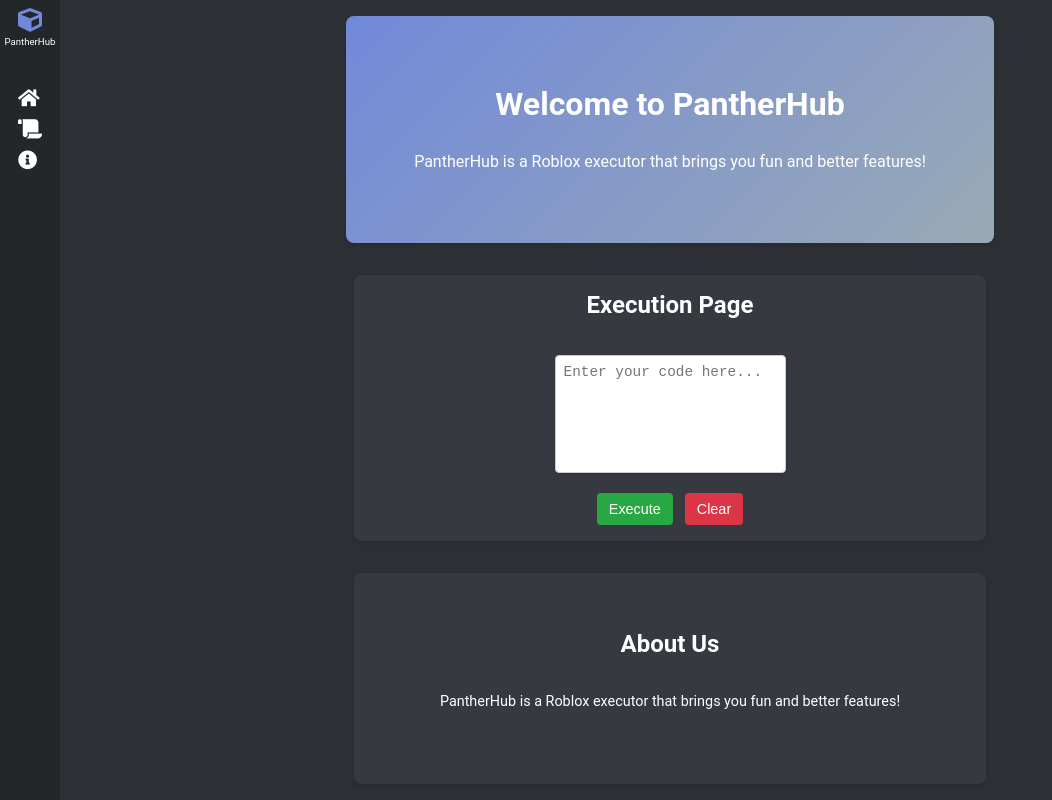
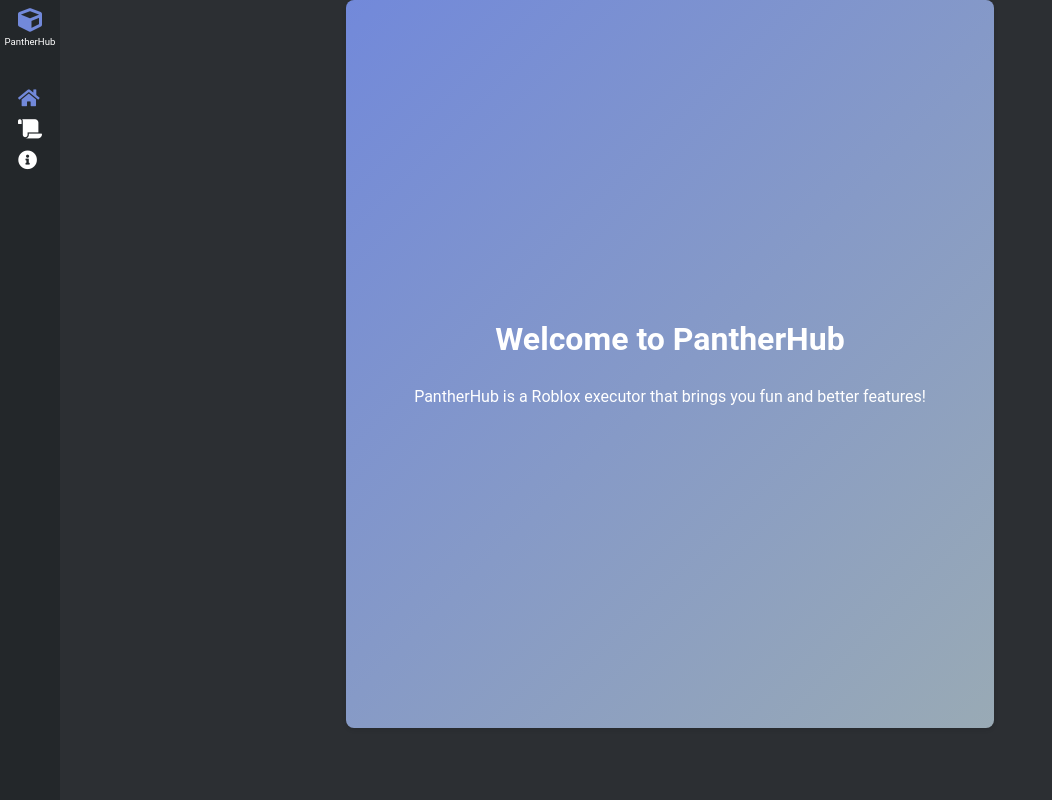
Before and after one commit to panthercheats/test2, a plain HTML site: page index.html in a window 1280 px wide. Both pictures are taken after a click on the link 28 px from the left and 98 px from the top of the page. Shown: the whole page, without its empty margins (0-1052 px from the left). Drawn offline with Linux system fonts and the light colour scheme.

Commit message:
Update index.html

```diff
--- a/index.html
+++ b/index.html
@@ -62,7 +62,8 @@
             font-size: 1.2rem;
         }
 
-        .sidebar ul li a:hover {
+        .sidebar ul li a:hover,
+        .sidebar ul li a.active {
             color: #7289da;
         }
 
@@ -75,7 +76,6 @@
         }
 
         main {
-            height: 100vh;
             display: flex;
             flex-direction: column;
             align-items: center;
@@ -86,7 +86,7 @@
         section {
             width: 90%;
             max-width: 600px;
-            height: 100vh;
+            min-height: calc(100vh - 120px); /* Adjust the height to ensure spacing */
             display: flex;
             flex-direction: column;
             align-items: center;
@@ -95,7 +95,7 @@
             padding: 1rem;
             border-radius: 8px;
             box-shadow: 0 2px 4px rgba(0, 0, 0, 0.1);
-            margin: 1rem 0;
+            margin: 60px 0; /* Increased margin for spacing */
         }
 
         h2 {
@@ -229,9 +229,9 @@
             <span>PantherHub</span>
         </div>
         <ul>
-            <li><a href="#welcome"><i class="fas fa-home"></i></a></li>
-            <li><a href="#execution"><i class="fas fa-scroll"></i></a></li>
-            <li><a href="#about"><i class="fas fa-info-circle"></i></a></li>
+            <li><a href="#welcome" class="active" onclick="setActive(this)"><i class="fas fa-home"></i></a></li>
+            <li><a href="#execution" onclick="setActive(this)"><i class="fas fa-scroll"></i></a></li>
+            <li><a href="#about" onclick="setActive(this)"><i class="fas fa-info-circle"></i></a></li>
         </ul>
     </div>
     <div class="content">
@@ -280,6 +280,32 @@
         function closeDialog() {
             document.getElementById('dialogOverlay').style.display = 'none';
         }
+
+        function setActive(element) {
+            const links = document.querySelectorAll('.sidebar ul li a');
+            links.forEach(link => link.classList.remove('active'));
+            element.classList.add('active');
+        }
+
+        window.addEventListener('scroll', () => {
+            const sections = document.querySelectorAll('section');
+            const links = document.querySelectorAll('.sidebar ul li a');
+            let currentSection = '';
+
+            sections.forEach(section => {
+                const sectionTop = section.offsetTop;
+                if (pageYOffset >= sectionTop - 60) {
+                    currentSection = section.getAttribute('id');
+                }
+            });
+
+            links.forEach(link => {
+                link.classList.remove('active');
+                if (link.getAttribute('href').includes(currentSection)) {
+                    link.classList.add('active');
+                }
+            });
+        });
     </script>
 </body>
 </html>
```
